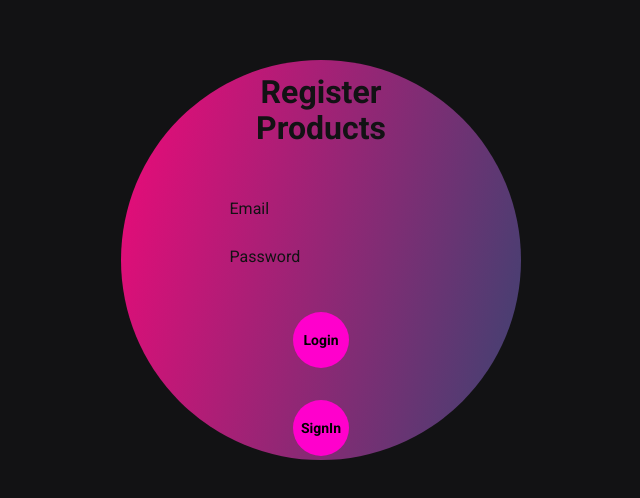
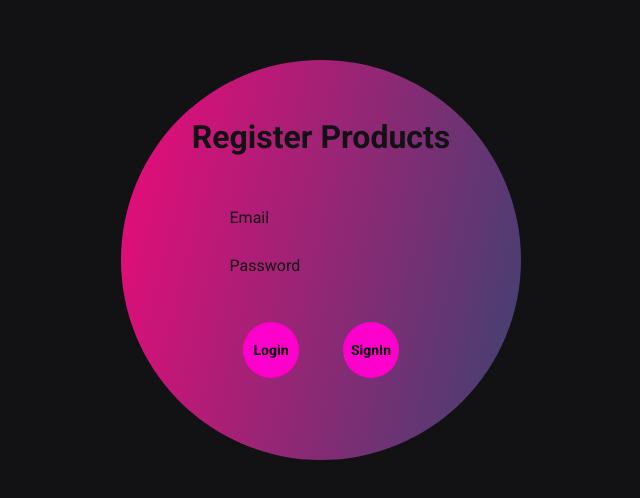
Before and after one commit to Gabriel-Donizetti/react-registerproduct-app, a React (Vite) app: page / in a window 1280 px wide. Shown: the part 140-638 px from the top of the page, without its empty margins (319-959 px from the left). Built offline with nearby package versions, Linux system fonts and the light colour scheme.

Commit message:
login page

```diff
--- a/src/components/loginBox/index.tsx
+++ b/src/components/loginBox/index.tsx
@@ -8,10 +8,15 @@ export function LoginBox() {
 
            <form action="" className={style.FormLogin}>
 
-            <input type="text" placeholder="Email" />
+           <p>
+           <input type="text" placeholder="Email" />
+           </p>
             <input type="password" placeholder="Password" />
-            <button type="submit" className={style.LoginButton}>Login</button>
-            <button className={style.SignInButton}>SignIn</button>
+
+            <div className="login-btns">
+              <button type="submit" className={style.LoginButton}>Login</button>
+              <button className={style.SignInButton}>SignIn</button>
+            </div>
 
            </form>
        </div>
--- a/src/components/loginBox/style.module.scss
+++ b/src/components/loginBox/style.module.scss
@@ -8,9 +8,8 @@
 
     border-radius: 50%;
 
-    display: grid;
-    grid-template-columns: 150px;
-    grid-template-rows: 100px;
+    display: flex;
+    flex-direction: column;
     justify-content: center;
     align-items: center;
 
@@ -18,18 +17,18 @@
         color: #121214;
         font-size: 32px;
         line-height: 36px;
+        padding-bottom: 15px
     }
 
     .FormLogin{
-        align-self: center;
         padding: 24px;
 
-        display: flex;
-        flex-direction: column;
-        align-items: center;
-        text-align: center;
-
-        position: relative;
+        div {
+            display: flex;
+            width: 200px;
+            justify-content: space-around;
+            margin: 0 auto;
+        }
 
         input{
             background: transparent;
@@ -64,6 +63,7 @@
             height: 56px;
             width: 56px;
             border-radius: 50%;
+            cursor: pointer;
         }
 
     }
```
